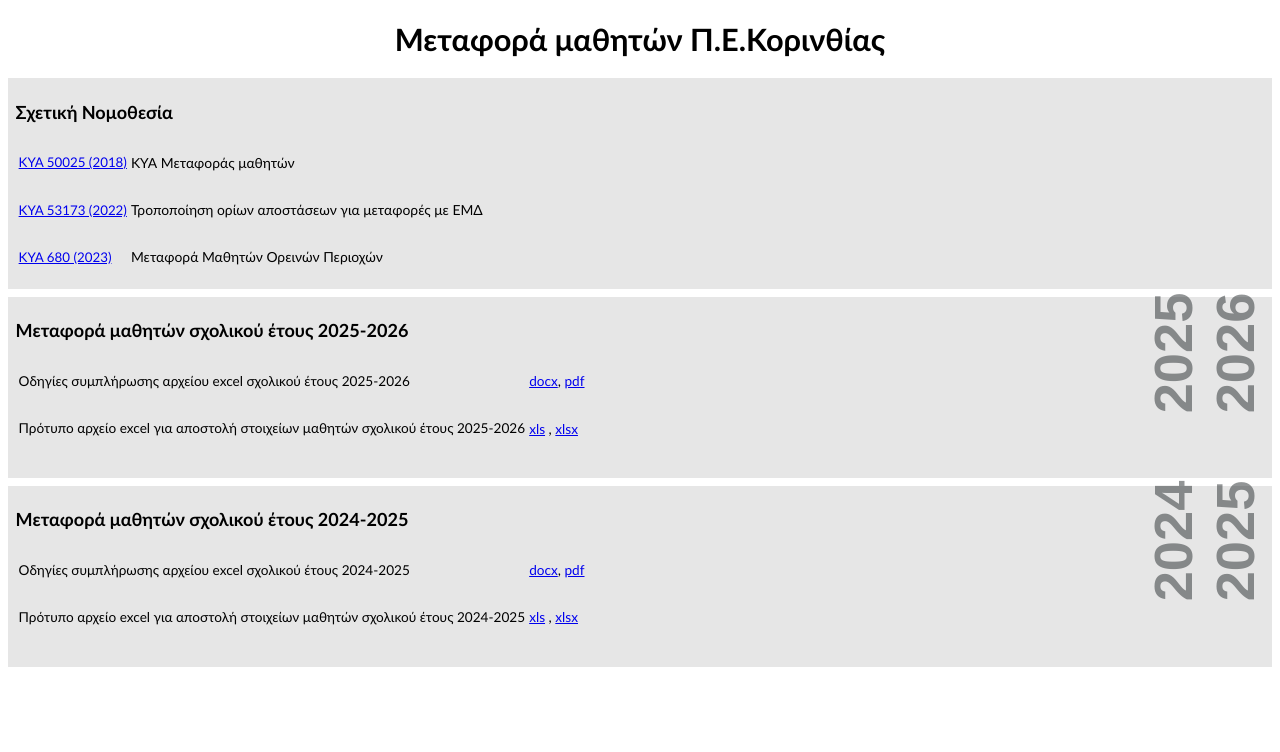
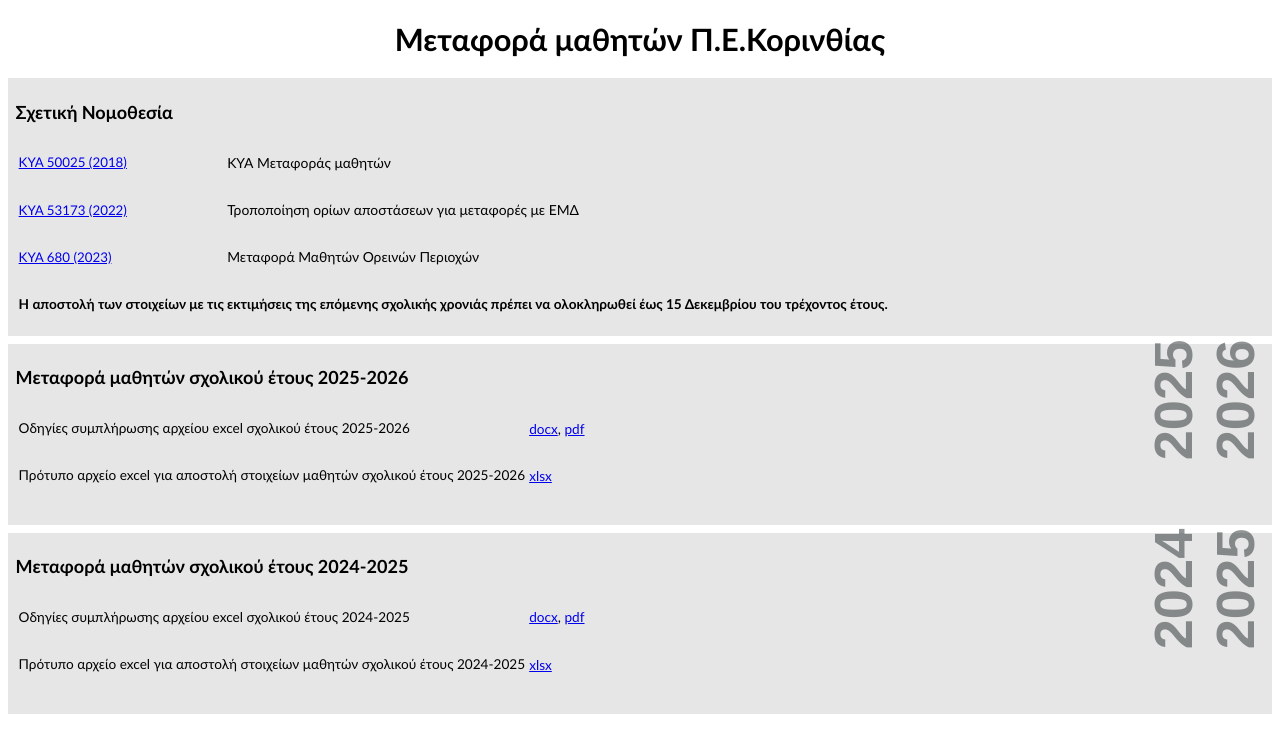
Before and after one commit to PEKorinthias/metafores, a plain HTML site: page src/index.html in a window 1280 px wide. Drawn offline with Linux system fonts and the light colour scheme.

Commit message:
use xlsx file only

```diff
--- a/src/index.html
+++ b/src/index.html
@@ -24,6 +24,7 @@ tr.empty {height: 1rem;}
     <tr><td><p><a href="ΚΥΑ 4217_2018 ΜΕΤΑΦΟΡΑΣ ΜΑΘΗΤΩΝ.pdf">KYA 50025 (2018)</a></p></td><td>ΚΥΑ Μεταφοράς μαθητών</td></tr>
     <tr><td><p><a href="ΚΥΑ 53173_2022.pdf">KYA 53173 (2022)</a></p></td><td>Τροποποίηση ορίων αποστάσεων για μεταφορές με ΕΜΔ</td></tr>
     <tr><td><p><a href="ΚΥΑ 680_2023.pdf">KYA 680 (2023)</a></p></td><td>Μεταφορά Μαθητών Ορεινών Περιοχών</td></tr>
+    <tr><td colspan="2"><h3>Η αποστολή των στοιχείων με τις εκτιμήσεις της επόμενης σχολικής χρονιάς πρέπει να ολοκληρωθεί έως 15 Δεκεμβρίου του τρέχοντος έτους.</h3></td></tr>
 </tbody>
 </table>
 </div>
@@ -33,7 +34,7 @@ tr.empty {height: 1rem;}
     <table>
         <tbody>
             <tr><td><p>Οδηγίες συμπλήρωσης αρχείου excel σχολικού έτους 2025-2026</p></td><td><a href="Οδηγίες συμπλήρωσης αρχείου excel v4.3.docx">docx</a>, <a href="Οδηγίες συμπλήρωσης αρχείου excel v4.3.pdf">pdf</a></td></tr>
-            <tr><td><p>Πρότυπο αρχείο excel για αποστολή στοιχείων μαθητών σχολικού έτους 2025-2026</p></td><td><a href="empty_2025-2026.xls">xls</a> , <a href="empty_2025-2026.xlsx">xlsx</a></td></tr>
+            <tr><td><p>Πρότυπο αρχείο excel για αποστολή στοιχείων μαθητών σχολικού έτους 2025-2026</p></td><td><a href="empty_2025-2026.xlsx">xlsx</a></td></tr>
             <tr class="empty"></tr>
         </tbody>
     </table>
@@ -45,7 +46,7 @@ tr.empty {height: 1rem;}
     <table>
         <tbody>
             <tr><td><p>Οδηγίες συμπλήρωσης αρχείου excel σχολικού έτους 2024-2025</p></td><td><a href="Οδηγίες συμπλήρωσης αρχείου excel v4.2.docx">docx</a>, <a href="Οδηγίες συμπλήρωσης αρχείου excel v4.2.pdf">pdf</a></td></tr>
-            <tr><td><p>Πρότυπο αρχείο excel για αποστολή στοιχείων μαθητών σχολικού έτους 2024-2025</p></td><td><a href="empty_2024-2025.xls">xls</a> , <a href="empty_2024-2025.xlsx">xlsx</a></td></tr>
+            <tr><td><p>Πρότυπο αρχείο excel για αποστολή στοιχείων μαθητών σχολικού έτους 2024-2025</p></td><td><a href="empty_2024-2025.xlsx">xlsx</a></td></tr>
             <tr class="empty"></tr>
             <!-- <tr><td><p>Πίνακας Τακτικών δρομολογίων ΚΤΕΛ Κορινθίας έτους 2024-2025</p></td><td><a href="ΠΙΝΑΚΑΣ ΤΑΚΤΙΚΩΝ ΔΡΟΜΟΛΟΓΙΩΝ 2024-2025.pdf">Αρχείο PDF</a></td></tr> -->
         </tbody>
```
Also changed, not shown: 2 other files.
